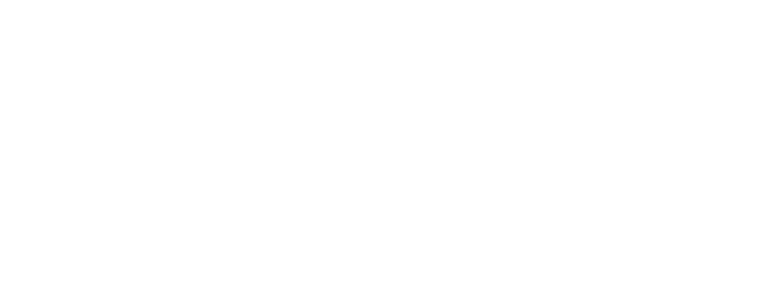
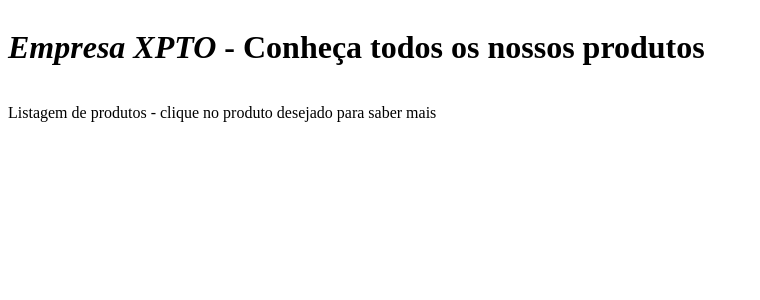
Before and after one commit to DenisdS/ecommerce, a React (Create React App) app in the folder client/: page / in a window 1280 px wide. Shown: the top 300 px of the page, without its empty margins (0-760 px from the left). Built offline with nearby package versions, Linux system fonts and the light colour scheme.

Commit message:
Create Header component

```diff
--- /dev/null
+++ b/client/src/components/header/header.js
@@ -0,0 +1,19 @@
+import React from 'react'
+import styled from 'styled-components'
+
+const HeaderS = styled.header`
+  display: grid;
+`
+const Header = () => {
+  return(
+    <HeaderS>
+      <h1>
+        <em>Empresa XPTO</em> - Conheça todos os nossos produtos
+      </h1>
+
+      <p>Listagem de produtos - clique no produto desejado para saber mais</p>
+    </HeaderS>
+  )
+}
+
+export default Header;
--- a/client/src/containers/App.js
+++ b/client/src/containers/App.js
@@ -1,8 +1,12 @@
 import React from 'react'
+
+import Header from '../components/header/header'
 
 const App = () => {
   return(
-    <></>
+    <>
+      <Header />
+    </>
   )
 }
 
```
Also changed, not shown: client/src/components/header/headerStyle.js (added, +7 -0 lines).
